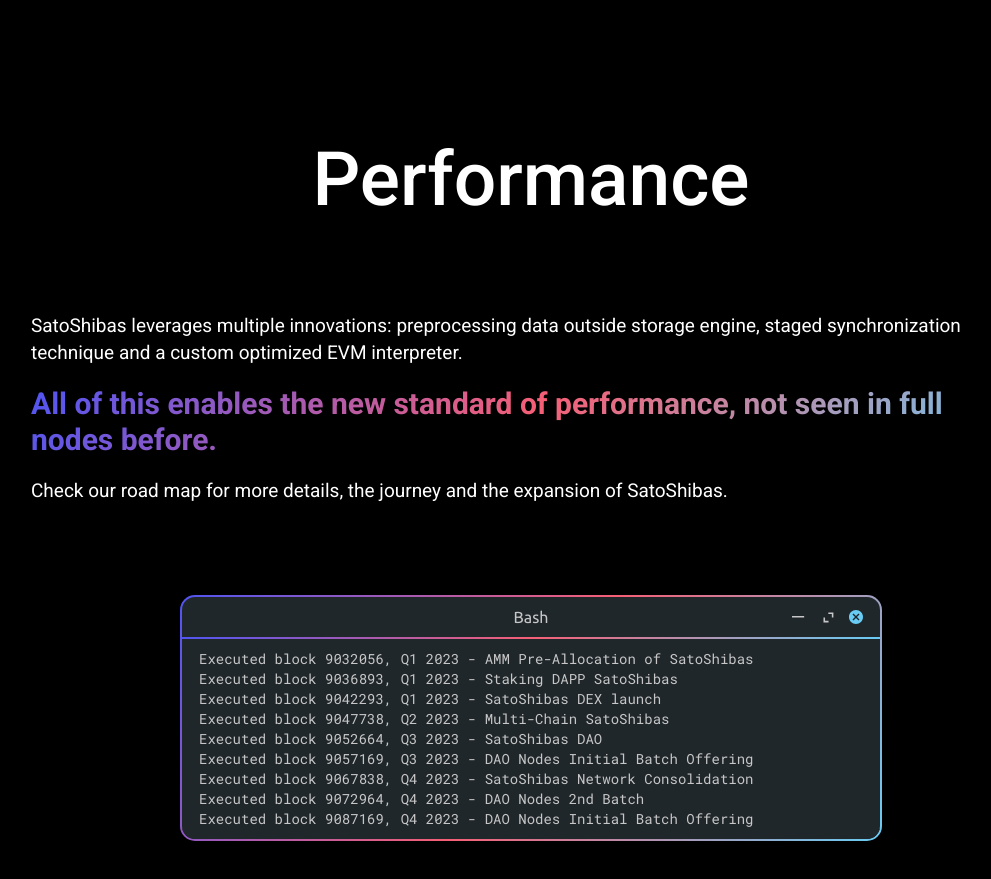
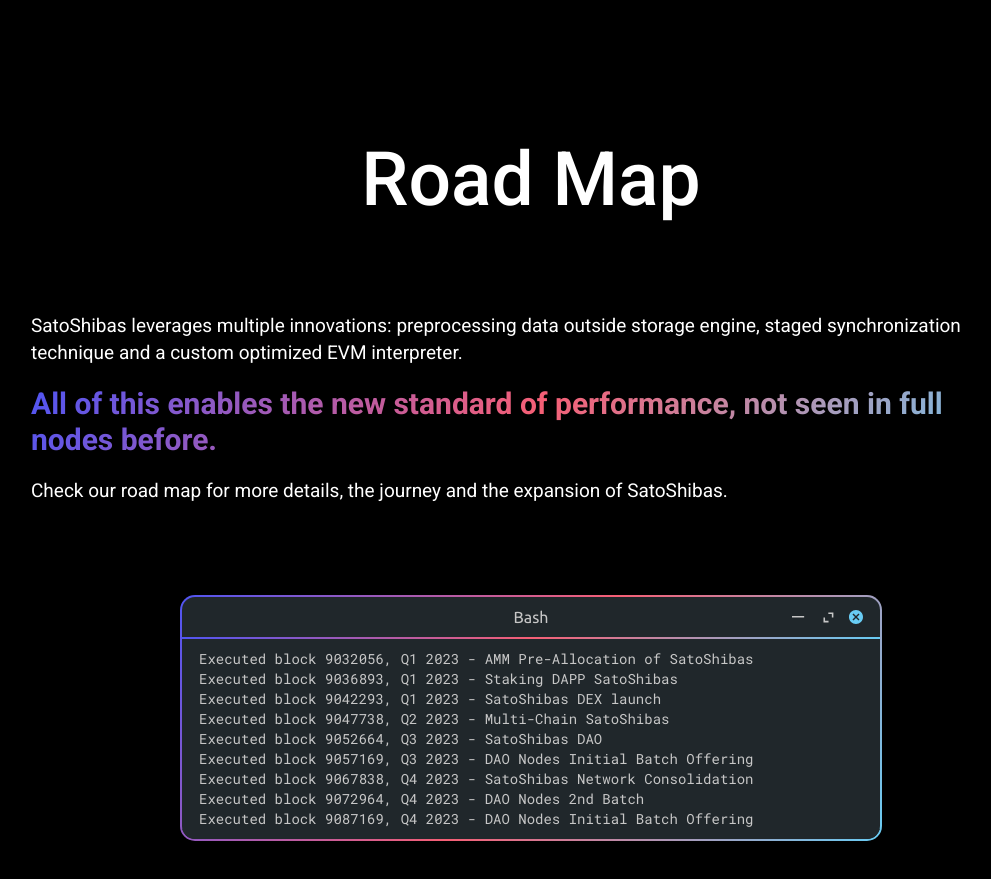
Before and after one commit to Satoshibas-com/LandingPage, a React (Create React App) app: page / in a window 1280 px wide. Shown: the part 2020-2899 px from the top of the page, without its empty margins (109-1100 px from the left). Built offline with nearby package versions, Linux system fonts and the light colour scheme.

Commit message:
Update Performance.tsx

```diff
--- a/src/components/Performance.tsx
+++ b/src/components/Performance.tsx
@@ -87,7 +87,7 @@
 
 const Performance = () => {
   return (
-    <Section id="performance" header="Performance">
+    <Section id="performance" header="Road Map">
       <StyledPerformance>
         <DescriptionSection>
           <Description>
```
